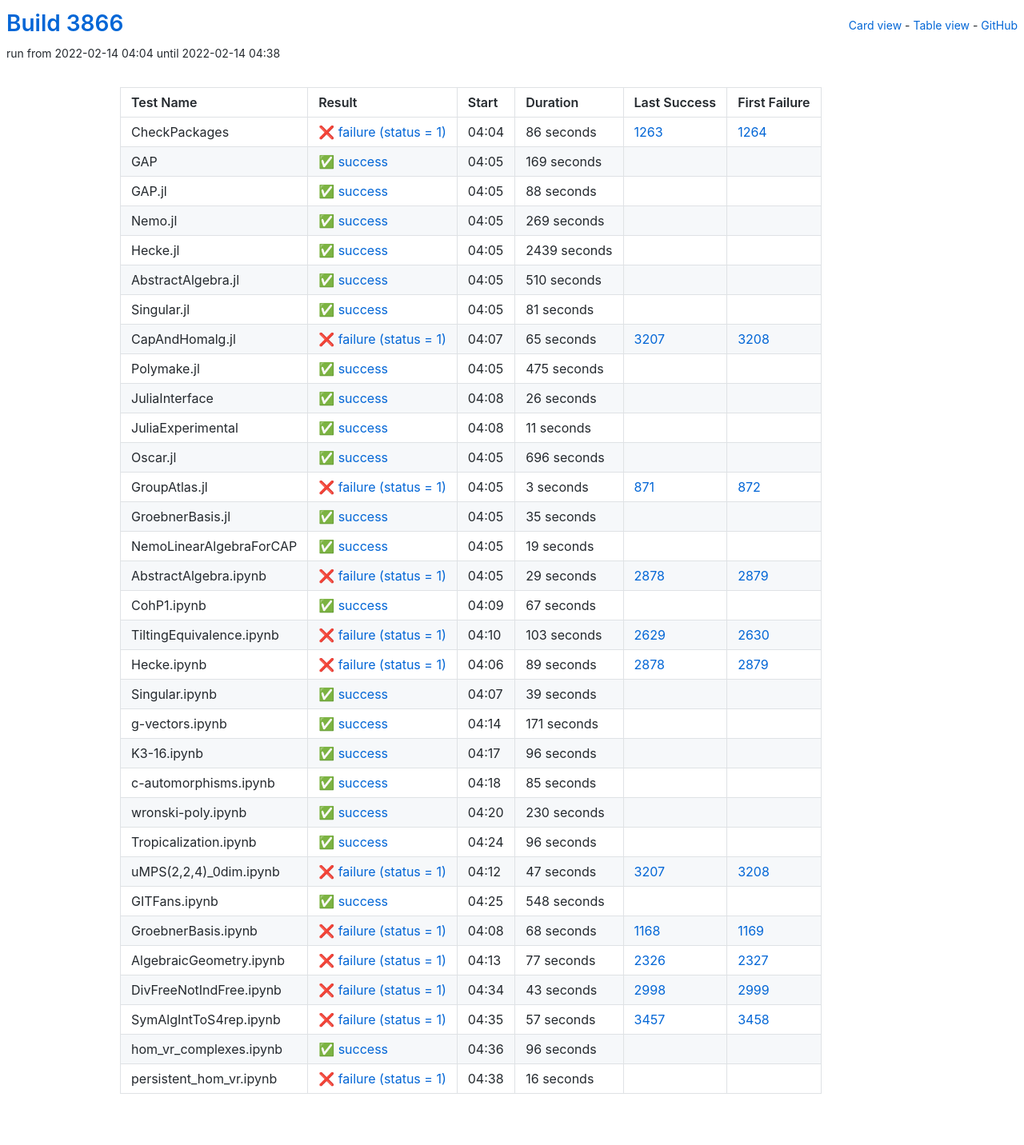
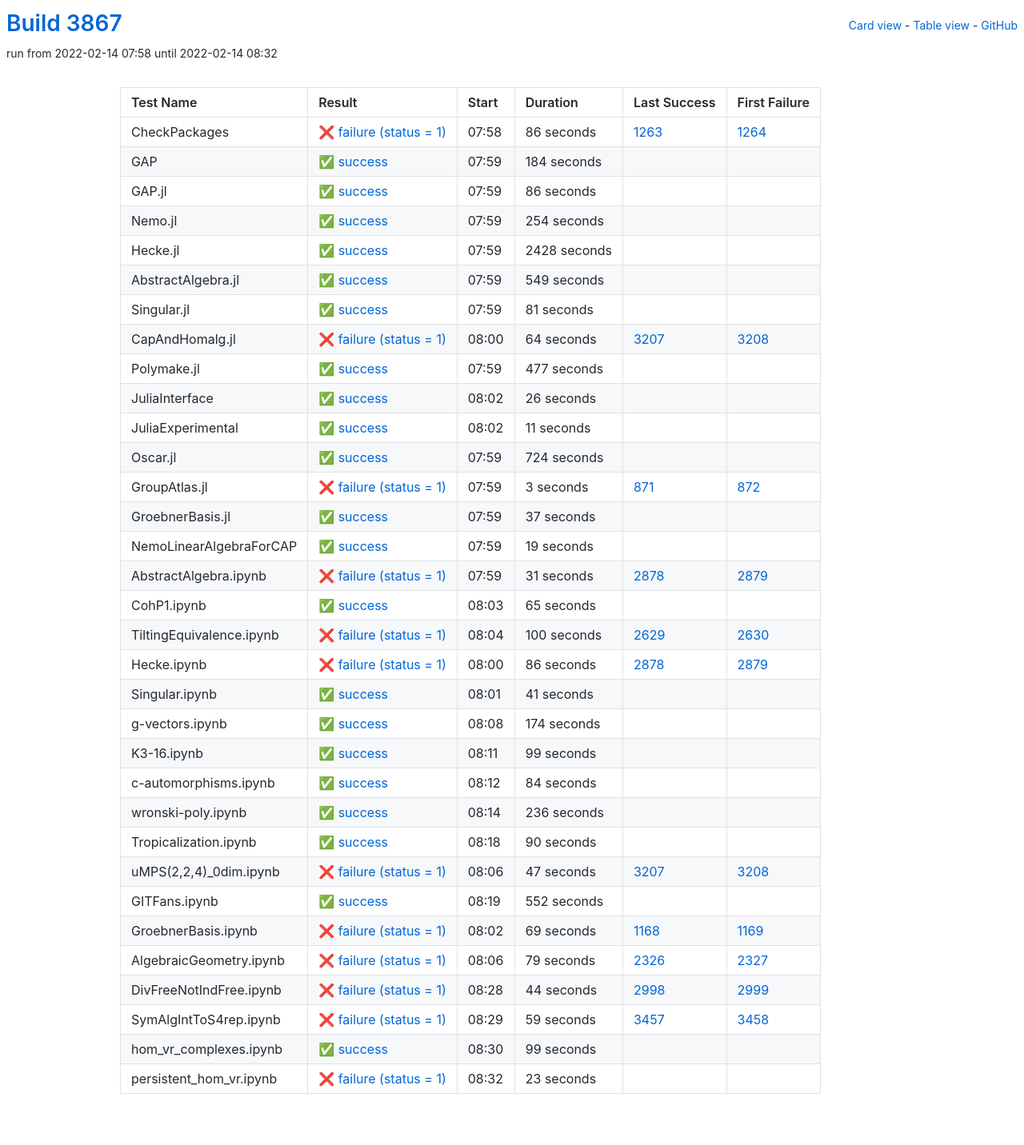
Before and after one commit to oscar-system/oscar-ci-status-stable, a Jekyll site: the page built from table.html, in a window 1280 px wide. Shown: the whole page at 80% size. Built offline with Jekyll 4.4.1, drawn with Linux system fonts in a browser that asks for light colours.

Commit message:
Build #3867

```diff
--- a/_data/ci.yml
+++ b/_data/ci.yml
@@ -1,6 +1,6 @@
 ---
-build: 3866
-build_url: https://oscarci.mathematik.uni-kl.de/job/oscar-stable/3866/
+build: 3867
+build_url: https://oscarci.mathematik.uni-kl.de/job/oscar-stable/3867/
 job: oscar-stable
 organization: oscar-system
 repo: oscar-ci-status-stable
@@ -8,8 +8,8 @@ repourl: https://github.com/oscar-system/oscar-ci-status-stable
 tests:
 - name: CheckPackages
   id: checkpackages
-  log: https://oscarci.mathematik.uni-kl.de/job/oscar-stable/3866/artifact/logs/build-3866/CheckPackages.log
-  start: 2022-02-14 04:04
+  log: https://oscarci.mathematik.uni-kl.de/job/oscar-stable/3867/artifact/logs/build-3867/CheckPackages.log
+  start: 2022-02-14 07:58
   success: false
   exitcode: 1
   status: failure
@@ -20,68 +20,68 @@ tests:
   first_failure_url: https://oscarci.mathematik.uni-kl.de/job/oscar-stable/1264/
 - name: GAP
   id: gap
-  log: https://oscarci.mathematik.uni-kl.de/job/oscar-stable/3866/artifact/logs/build-3866/GAP.log
-  start: 2022-02-14 04:05
+  log: https://oscarci.mathematik.uni-kl.de/job/oscar-stable/3867/artifact/logs/build-3867/GAP.log
+  start: 2022-02-14 07:59
   success: true
   exitcode: 0
   status: success
-  duration: 169
+  duration: 184
   last_success: false
   last_success_url:
   first_failure: false
   first_failure_url:
 - name: GAP.jl
   id: gap-jl
-  log: https://oscarci.mathematik.uni-kl.de/job/oscar-stable/3866/artifact/logs/build-3866/GAP.jl.log
-  start: 2022-02-14 04:05
+  log: https://oscarci.mathematik.uni-kl.de/job/oscar-stable/3867/artifact/logs/build-3867/GAP.jl.log
+  start: 2022-02-14 07:59
   success: true
   exitcode: 0
   status: success
-  duration: 88
+  duration: 86
   last_success: false
   last_success_url:
   first_failure: false
   first_failure_url:
 - name: Nemo.jl
   id: nemo-jl
-  log: https://oscarci.mathematik.uni-kl.de/job/oscar-stable/3866/artifact/logs/build-3866/Nemo.jl.log
-  start: 2022-02-14 04:05
+  log: https://oscarci.mathematik.uni-kl.de/job/oscar-stable/3867/artifact/logs/build-3867/Nemo.jl.log
+  start: 2022-02-14 07:59
   success: true
   exitcode: 0
   status: success
-  duration: 269
+  duration: 254
   last_success: false
   last_success_url:
   first_failure: false
   first_failure_url:
 - name: Hecke.jl
   id: hecke-jl
-  log: https://oscarci.mathematik.uni-kl.de/job/oscar-stable/3866/artifact/logs/build-3866/Hecke.jl.log
-  start: 2022-02-14 04:05
+  log: https://oscarci.mathematik.uni-kl.de/job/oscar-stable/3867/artifact/logs/build-3867/Hecke.jl.log
+  start: 2022-02-14 07:59
   success: true
   exitcode: 0
   status: success
-  duration: 2439
+  duration: 2428
   last_success: false
   last_success_url:
   first_failure: false
   first_failure_url:
 - name: AbstractAlgebra.jl
   id: abstractalgebra-jl
-  log: https://oscarci.mathematik.uni-kl.de/job/oscar-stable/3866/artifact/logs/build-3866/AbstractAlgebra.jl.log
-  start: 2022-02-14 04:05
+  log: https://oscarci.mathematik.uni-kl.de/job/oscar-stable/3867/artifact/logs/build-3867/AbstractAlgebra.jl.log
+  start: 2022-02-14 07:59
   success: true
   exitcode: 0
   status: success
-  duration: 510
+  duration: 549
   last_success: false
   last_success_url:
   first_failure: false
   first_failure_url:
 - name: Singular.jl
   id: singular-jl
-  log: https://oscarci.mathematik.uni-kl.de/job/oscar-stable/3866/artifact/logs/build-3866/Singular.jl.log
-  start: 2022-02-14 04:05
+  log: https://oscarci.mathematik.uni-kl.de/job/oscar-stable/3867/artifact/logs/build-3867/Singular.jl.log
+  start: 2022-02-14 07:59
   success: true
   exitcode: 0
   status: success
@@ -92,32 +92,32 @@ tests:
   first_failure_url:
 - name: CapAndHomalg.jl
   id: capandhomalg-jl
-  log: https://oscarci.mathematik.uni-kl.de/job/oscar-stable/3866/artifact/logs/build-3866/CapAndHomalg.jl.log
-  start: 2022-02-14 04:07
+  log: https://oscarci.mathematik.uni-kl.de/job/oscar-stable/3867/artifact/logs/build-3867/CapAndHomalg.jl.log
+  start: 2022-02-14 08:00
   success: false
   exitcode: 1
   status: failure
-  duration: 65
+  duration: 64
   last_success: 3207
   last_success_url: https://oscarci.mathematik.uni-kl.de/job/oscar-stable/3207/
   first_failure: 3208
   first_failure_url: https://oscarci.mathematik.uni-kl.de/job/oscar-stable/3208/
 - name: Polymake.jl
   id: polymake-jl
-  log: https://oscarci.mathematik.uni-kl.de/job/oscar-stable/3866/artifact/logs/build-3866/Polymake.jl.log
-  start: 2022-02-14 04:05
+  log: https://oscarci.mathematik.uni-kl.de/job/oscar-stable/3867/artifact/logs/build-3867/Polymake.jl.log
+  start: 2022-02-14 07:59
   success: true
   exitcode: 0
   status: success
-  duration: 475
+  duration: 477
   last_success: false
   last_success_url:
   first_failure: false
   first_failure_url:
 - name: JuliaInterface
   id: juliainterface
-  log: https://oscarci.mathematik.uni-kl.de/job/oscar-stable/3866/artifact/logs/build-3866/JuliaInterface.log
-  start: 2022-02-14 04:08
+  log: https://oscarci.mathematik.uni-kl.de/job/oscar-stable/3867/artifact/logs/build-3867/JuliaInterface.log
+  start: 2022-02-14 08:02
   success: true
   exitcode: 0
   status: success
@@ -128,8 +128,8 @@ tests:
   first_failure_url:
 - name: JuliaExperimental
   id: juliaexperimental
-  log: https://oscarci.mathematik.uni-kl.de/job/oscar-stable/3866/artifact/logs/build-3866/JuliaExperimental.log
-  start: 2022-02-14 04:08
+  log: https://oscarci.mathematik.uni-kl.de/job/oscar-stable/3867/artifact/logs/build-3867/JuliaExperimental.log
+  start: 2022-02-14 08:02
   success: true
   exitcode: 0
   status: success
@@ -140,20 +140,20 @@ tests:
   first_failure_url:
 - name: Oscar.jl
   id: oscar-jl
-  log: https://oscarci.mathematik.uni-kl.de/job/oscar-stable/3866/artifact/logs/build-3866/Oscar.jl.log
-  start: 2022-02-14 04:05
+  log: https://oscarci.mathematik.uni-kl.de/job/oscar-stable/3867/artifact/logs/build-3867/Oscar.jl.log
+  start: 2022-02-14 07:59
   success: true
   exitcode: 0
   status: success
-  duration: 696
+  duration: 724
   last_success: false
   last_success_url:
   first_failure: false
   first_failure_url:
 - name: GroupAtlas.jl
   id: groupatlas-jl
-  log: https://oscarci.mathematik.uni-kl.de/job/oscar-stable/3866/artifact/logs/build-3866/GroupAtlas.jl.log
-  start: 2022-02-14 04:05
+  log: https://oscarci.mathematik.uni-kl.de/job/oscar-stable/3867/artifact/logs/build-3867/GroupAtlas.jl.log
+  start: 2022-02-14 07:59
   success: false
   exitcode: 1
   status: failure
@@ -164,20 +164,20 @@ tests:
   first_failure_url: https://oscarci.mathematik.uni-kl.de/job/oscar-stable/872/
 - name: GroebnerBasis.jl
   id: groebnerbasis-jl
-  log: https://oscarci.mathematik.uni-kl.de/job/oscar-stable/3866/artifact/logs/build-3866/GroebnerBasis.jl.log
-  start: 2022-02-14 04:05
+  log: https://oscarci.mathematik.uni-kl.de/job/oscar-stable/3867/artifact/logs/build-3867/GroebnerBasis.jl.log
+  start: 2022-02-14 07:59
   success: true
   exitcode: 0
   status: success
-  duration: 35
+  duration: 37
   last_success: false
   last_success_url:
   first_failure: false
   first_failure_url:
 - name: NemoLinearAlgebraForCAP
   id: nemolinearalgebraforcap
-  log: https://oscarci.mathematik.uni-kl.de/job/oscar-stable/3866/artifact/logs/build-3866/NemoLinearAlgebraForCAP.log
-  start: 2022-02-14 04:05
+  log: https://oscarci.mathematik.uni-kl.de/job/oscar-stable/3867/artifact/logs/build-3867/NemoLinearAlgebraForCAP.log
+  start: 2022-02-14 07:59
   success: true
   exitcode: 0
   status: success
@@ -188,128 +188,128 @@ tests:
   first_failure_url:
 - name: AbstractAlgebra.ipynb
   id: abstractalgebra-ipynb
-  log: https://oscarci.mathematik.uni-kl.de/job/oscar-stable/3866/artifact/logs/build-3866/AbstractAlgebra.ipynb.log
-  start: 2022-02-14 04:05
+  log: https://oscarci.mathematik.uni-kl.de/job/oscar-stable/3867/artifact/logs/build-3867/AbstractAlgebra.ipynb.log
+  start: 2022-02-14 07:59
   success: false
   exitcode: 1
   status: failure
-  duration: 29
+  duration: 31
   last_success: 2878
   last_success_url: https://oscarci.mathematik.uni-kl.de/job/oscar-stable/2878/
   first_failure: 2879
   first_failure_url: https://oscarci.mathematik.uni-kl.de/job/oscar-stable/2879/
 - name: CohP1.ipynb
   id: cohp1-ipynb
-  log: https://oscarci.mathematik.uni-kl.de/job/oscar-stable/3866/artifact/logs/build-3866/CohP1.ipynb.log
-  start: 2022-02-14 04:09
+  log: https://oscarci.mathematik.uni-kl.de/job/oscar-stable/3867/artifact/logs/build-3867/CohP1.ipynb.log
+  start: 2022-02-14 08:03
   success: true
   exitcode: 0
   status: success
-  duration: 67
+  duration: 65
   last_success: false
   last_success_url:
   first_failure: false
   first_failure_url:
 - name: TiltingEquivalence.ipynb
   id: tiltingequivalence-ipynb
-  log: https://oscarci.mathematik.uni-kl.de/job/oscar-stable/3866/artifact/logs/build-3866/TiltingEquivalence.ipynb.log
-  start: 2022-02-14 04:10
+  log: https://oscarci.mathematik.uni-kl.de/job/oscar-stable/3867/artifact/logs/build-3867/TiltingEquivalence.ipynb.log
+  start: 2022-02-14 08:04
   success: false
   exitcode: 1
   status: failure
-  duration: 103
+  duration: 100
   last_success: 2629
   last_success_url: https://oscarci.mathematik.uni-kl.de/job/oscar-stable/2629/
   first_failure: 2630
   first_failure_url: https://oscarci.mathematik.uni-kl.de/job/oscar-stable/2630/
 - name: Hecke.ipynb
   id: hecke-ipynb
-  log: https://oscarci.mathematik.uni-kl.de/job/oscar-stable/3866/artifact/logs/build-3866/Hecke.ipynb.log
-  start: 2022-02-14 04:06
+  log: https://oscarci.mathematik.uni-kl.de/job/oscar-stable/3867/artifact/logs/build-3867/Hecke.ipynb.log
+  start: 2022-02-14 08:00
   success: false
   exitcode: 1
   status: failure
-  duration: 89
+  duration: 86
   last_success: 2878
   last_success_url: https://oscarci.mathematik.uni-kl.de/job/oscar-stable/2878/
   first_failure: 2879
   first_failure_url: https://oscarci.mathematik.uni-kl.de/job/oscar-stable/2879/
 - name: Singular.ipynb
   id: singular-ipynb
-  log: https://oscarci.mathematik.uni-kl.de/job/oscar-stable/3866/artifact/logs/build-3866/Singular.ipynb.log
-  start: 2022-02-14 04:07
+  log: https://oscarci.mathematik.uni-kl.de/job/oscar-stable/3867/artifact/logs/build-3867/Singular.ipynb.log
+  start: 2022-02-14 08:01
   success: true
   exitcode: 0
   status: success
-  duration: 39
+  duration: 41
   last_success: false
   last_success_url:
   first_failure: false
   first_failure_url:
 - name: g-vectors.ipynb
   id: g-vectors-ipynb
-  log: https://oscarci.mathematik.uni-kl.de/job/oscar-stable/3866/artifact/logs/build-3866/g-vectors.ipynb.log
-  start: 2022-02-14 04:14
+  log: https://oscarci.mathematik.uni-kl.de/job/oscar-stable/3867/artifact/logs/build-3867/g-vectors.ipynb.log
+  start: 2022-02-14 08:08
   success: true
   exitcode: 0
   status: success
-  duration: 171
+  duration: 174
   last_success: false
   last_success_url:
   first_failure: false
   first_failure_url:
 - name: K3-16.ipynb
   id: k3-16-ipynb
-  log: https://oscarci.mathematik.uni-kl.de/job/oscar-stable/3866/artifact/logs/build-3866/K3-16.ipynb.log
-  start: 2022-02-14 04:17
+  log: https://oscarci.mathematik.uni-kl.de/job/oscar-stable/3867/artifact/logs/build-3867/K3-16.ipynb.log
+  start: 2022-02-14 08:11
   success: true
   exitcode: 0
   status: success
-  duration: 96
+  duration: 99
   last_success: false
   last_success_url:
   first_failure: false
   first_failure_url:
 - name: c-automorphisms.ipynb
   id: c-automorphisms-ipynb
-  log: https://oscarci.mathematik.uni-kl.de/job/oscar-stable/3866/artifact/logs/build-3866/c-automorphisms.ipynb.log
-  start: 2022-02-14 04:18
+  log: https://oscarci.mathematik.uni-kl.de/job/oscar-stable/3867/artifact/logs/build-3867/c-automorphisms.ipynb.log
+  start: 2022-02-14 08:12
   success: true
   exitcode: 0
   status: success
-  duration: 85
+  duration: 84
   last_success: false
   last_success_url:
   first_failure: false
   first_failure_url:
 - name: wronski-poly.ipynb
   id: wronski-poly-ipynb
-  log: https://oscarci.mathematik.uni-kl.de/job/oscar-stable/3866/artifact/logs/build-3866/wronski-poly.ipynb.log
-  start: 2022-02-14 04:20
+  log: https://oscarci.mathematik.uni-kl.de/job/oscar-stable/3867/artifact/logs/build-3867/wronski-poly.ipynb.log
+  start: 2022-02-14 08:14
   success: true
   exitcode: 0
   status: success
-  duration: 230
+  duration: 236
   last_success: false
   last_success_url:
   first_failure: false
   first_failure_url:
 - name: Tropicalization.ipynb
   id: tropicalization-ipynb
-  log: https://oscarci.mathematik.uni-kl.de/job/oscar-stable/3866/artifact/logs/build-3866/Tropicalization.ipynb.log
-  start: 2022-02-14 04:24
+  log: https://oscarci.mathematik.uni-kl.de/job/oscar-stable/3867/artifact/logs/build-3867/Tropicalization.ipynb.log
+  start: 2022-02-14 08:18
   success: true
   exitcode: 0
   status: success
-  duration: 96
+  duration: 90
   last_success: false
   last_success_url:
   first_failure: false
   first_failure_url:
 - name: uMPS(2,2,4)_0dim.ipynb
   id: umps-2-2-4-0dim-ipynb
-  log: https://oscarci.mathematik.uni-kl.de/job/oscar-stable/3866/artifact/logs/build-3866/uMPS-2-2-4-_0dim.ipynb.log
-  start: 2022-02-14 04:12
+  log: https://oscarci.mathematik.uni-kl.de/job/oscar-stable/3867/artifact/logs/build-3867/uMPS-2-2-4-_0dim.ipynb.log
+  start: 2022-02-14 08:06
   success: false
   exitcode: 1
   status: failure
@@ -320,84 +320,84 @@ tests:
   first_failure_url: https://oscarci.mathematik.uni-kl.de/job/oscar-stable/3208/
 - name: GITFans.ipynb
   id: gitfans-ipynb
-  log: https://oscarci.mathematik.uni-kl.de/job/oscar-stable/3866/artifact/logs/build-3866/GITFans.ipynb.log
-  start: 2022-02-14 04:25
+  log: https://oscarci.mathematik.uni-kl.de/job/oscar-stable/3867/artifact/logs/build-3867/GITFans.ipynb.log
+  start: 2022-02-14 08:19
   success: true
   exitcode: 0
   status: success
-  duration: 548
+  duration: 552
   last_success: false
   last_success_url:
   first_failure: false
   first_failure_url:
 - name: GroebnerBasis.ipynb
   id: groebnerbasis-ipynb
-  log: https://oscarci.mathematik.uni-kl.de/job/oscar-stable/3866/artifact/logs/build-3866/GroebnerBasis.ipynb.log
-  start: 2022-02-14 04:08
+  log: https://oscarci.mathematik.uni-kl.de/job/oscar-stable/3867/artifact/logs/build-3867/GroebnerBasis.ipynb.log
+  start: 2022-02-14 08:02
   success: false
   exitcode: 1
   status: failure
-  duration: 68
+  duration: 69
   last_success: 1168
   last_success_url: https://oscarci.mathematik.uni-kl.de/job/oscar-stable/1168/
   first_failure: 1169
   first_failure_url: https://oscarci.mathematik.uni-kl.de/job/oscar-stable/1169/
 - name: AlgebraicGeometry.ipynb
   id: algebraicgeometry-ipynb
-  log: https://oscarci.mathematik.uni-kl.de/job/oscar-stable/3866/artifact/logs/build-3866/AlgebraicGeometry.ipynb.log
-  start: 2022-02-14 04:13
+  log: https://oscarci.mathematik.uni-kl.de/job/oscar-stable/3867/artifact/logs/build-3867/AlgebraicGeometry.ipynb.log
+  start: 2022-02-14 08:06
   success: false
   exitcode: 1
   status: failure
-  duration: 77
+  duration: 79
   last_success: 2326
   last_success_url: https://oscarci.mathematik.uni-kl.de/job/oscar-stable/2326/
   first_failure: 2327
   first_failure_url: https://oscarci.mathematik.uni-kl.de/job/oscar-stable/2327/
 - name: DivFreeNotIndFree.ipynb
   id: divfreenotindfree-ipynb
-  log: https://oscarci.mathematik.uni-kl.de/job/oscar-stable/3866/artifact/logs/build-3866/DivFreeNotIndFree.ipynb.log
-  start: 2022-02-14 04:34
+  log: https://oscarci.mathematik.uni-kl.de/job/oscar-stable/3867/artifact/logs/build-3867/DivFreeNotIndFree.ipynb.log
+  start: 2022-02-14 08:28
   success: false
   exitcode: 1
   status: failure
-  duration: 43
+  duration: 44
   last_success: 2998
   last_success_url: https://oscarci.mathematik.uni-kl.de/job/oscar-stable/2998/
   first_failure: 2999
   first_failure_url: https://oscarci.mathematik.uni-kl.de/job/oscar-stable/2999/
 - name: SymAlgIntToS4rep.ipynb
   id: symalginttos4rep-ipynb
-  log: https://oscarci.mathematik.uni-kl.de/job/oscar-stable/3866/artifact/logs/build-3866/SymAlgIntToS4rep.ipynb.log
-  start: 2022-02-14 04:35
+  log: https://oscarci.mathematik.uni-kl.de/job/oscar-stable/3867/artifact/logs/build-3867/SymAlgIntToS4rep.ipynb.log
+  start: 2022-02-14 08:29
   success: false
   exitcode: 1
   status: failure
-  duration: 57
+  duration: 59
   last_success: 3457
   last_success_url: https://oscarci.mathematik.uni-kl.de/job/oscar-stable/3457/
   first_failure: 3458
   first_failure_url: https://oscarci.mathematik.uni-kl.de/job/oscar-stable/3458/
 - name: hom_vr_complexes.ipynb
   id: hom-vr-complexes-ipynb
-  log: https://oscarci.mathematik.uni-kl.de/job/oscar-stable/3866/artifact/logs/build-3866/hom_vr_complexes.ipynb.log
-  start: 2022-02-14 04:36
+  log: https://oscarci.mathematik.uni-kl.de/job/oscar-stable/3867/artifact/logs/build-3867/hom_vr_complexes.ipynb.log
+  start: 2022-02-14 08:30
   success: true
   exitcode: 0
   status: success
-  duration: 96
+  duration: 99
   last_success: false
   last_success_url:
   first_failure: false
   first_failure_url:
 - name: persistent_hom_vr.ipynb
   id: persistent-hom-vr-ipynb
-  log: https://oscarci.mathematik.uni-kl.de/job/oscar-stable/3866/artifact/logs/build-3866/persistent_hom_vr.ipynb.log
-  start: 2022-02-14 04:38
+  log: https://oscarci.mathematik.uni-kl.de/job/oscar-stable/3867/artifact/logs/build-3867/persistent_hom_vr.ipynb.log
+  start: 2022-02-14 08:32
   success: false
   exitcode: 1
   status: failure
-  duration: 16
+  duration: 23
   last_success: false
   last_success_url:
   first_failure: false
```
Also changed, not shown: README.md.
